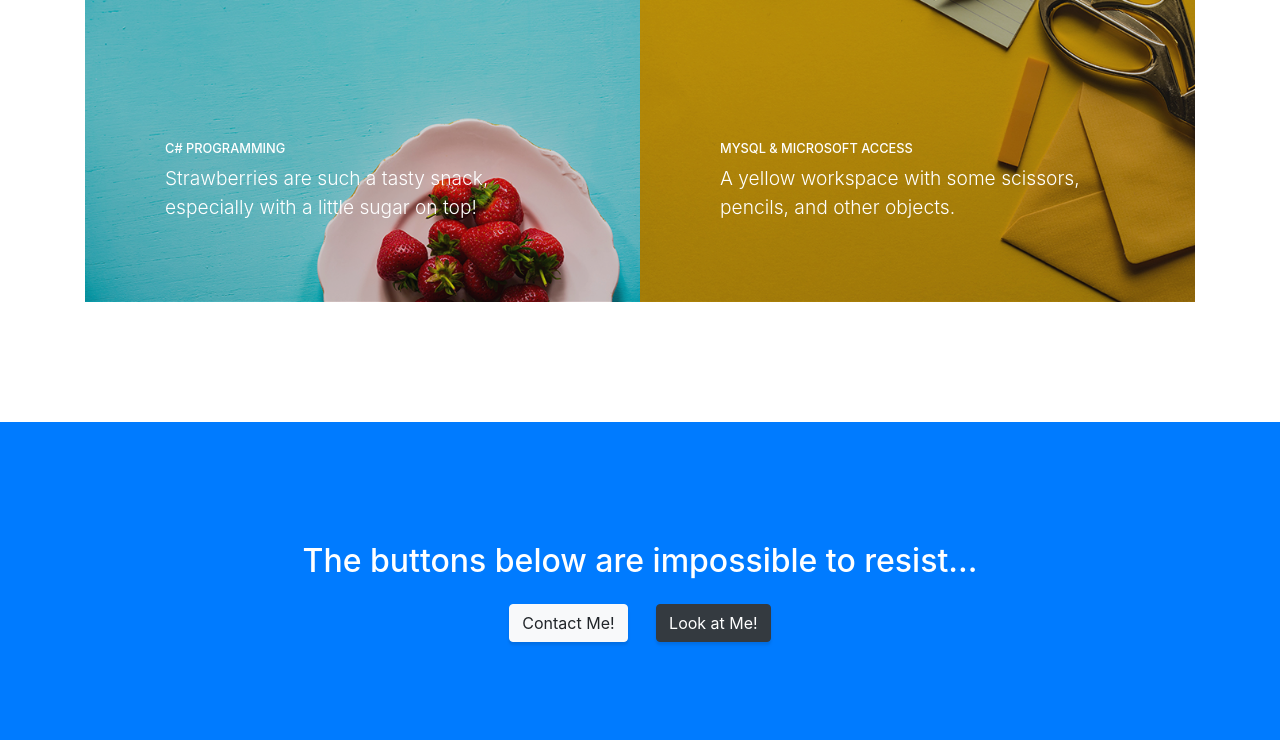
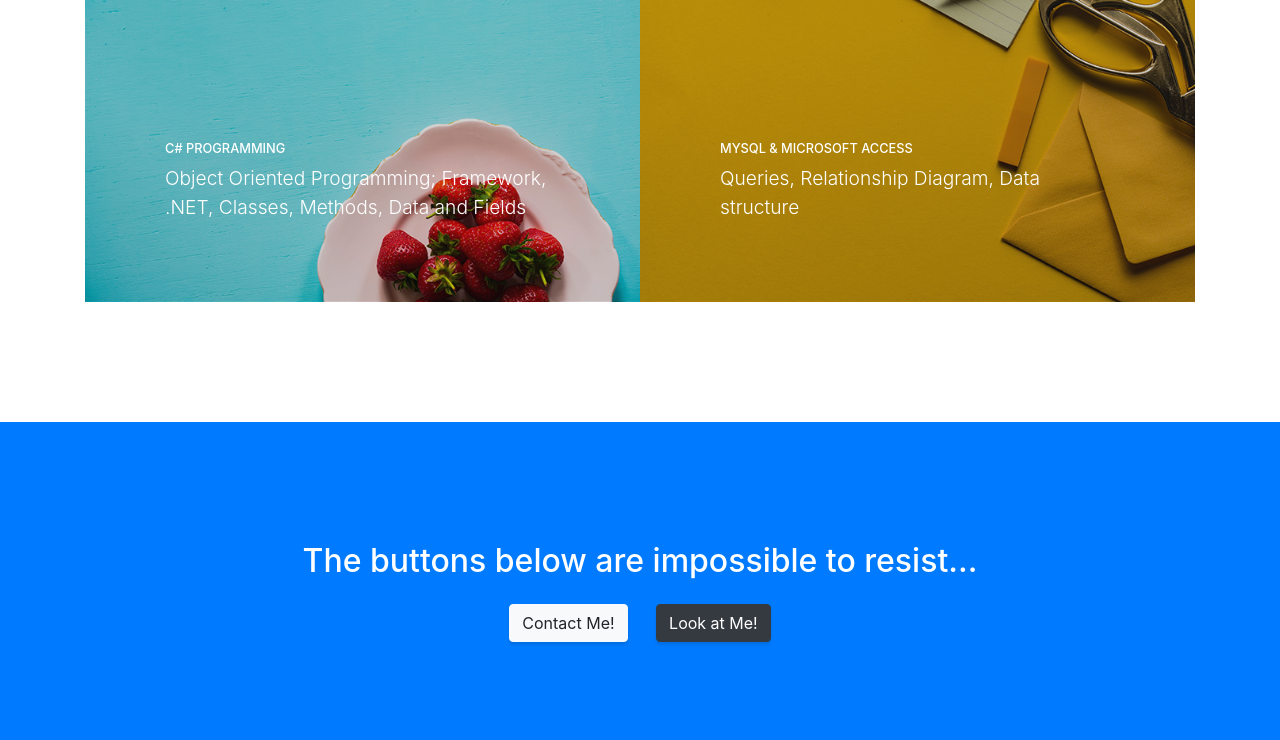
Before and after one commit to MajidToorani/majidportfolio, a website with bundled scripts: page index.html in a window 1280 px wide. Shown: the part 3332-4072 px from the top of the page. Built offline with nearby package versions, Linux system fonts and the light colour scheme.

Commit message:
Add files via upload

```diff
--- a/index.html
+++ b/index.html
@@ -172,7 +172,7 @@
               <span class="caption">
                 <span class="caption-content">
                   <h2>C# programming</h2>
-                  <p class="mb-0">Strawberries are such a tasty snack, especially with a little sugar on top!</p>
+                  <p class="mb-0">Object Oriented Programming; Framework, .NET, Classes, Methods, Data and Fields</p>
                 </span>
               </span>
               <img class="img-fluid" src="img/portfolio-3.jpg" alt="">
@@ -183,7 +183,7 @@
               <span class="caption">
                 <span class="caption-content">
                   <h2>MySQL & Microsoft Access</h2>
-                  <p class="mb-0">A yellow workspace with some scissors, pencils, and other objects.</p>
+                  <p class="mb-0">Queries, Relationship Diagram, Data structure</p>
                 </span>
               </span>
               <img class="img-fluid" src="img/portfolio-4.jpg" alt="">
```
